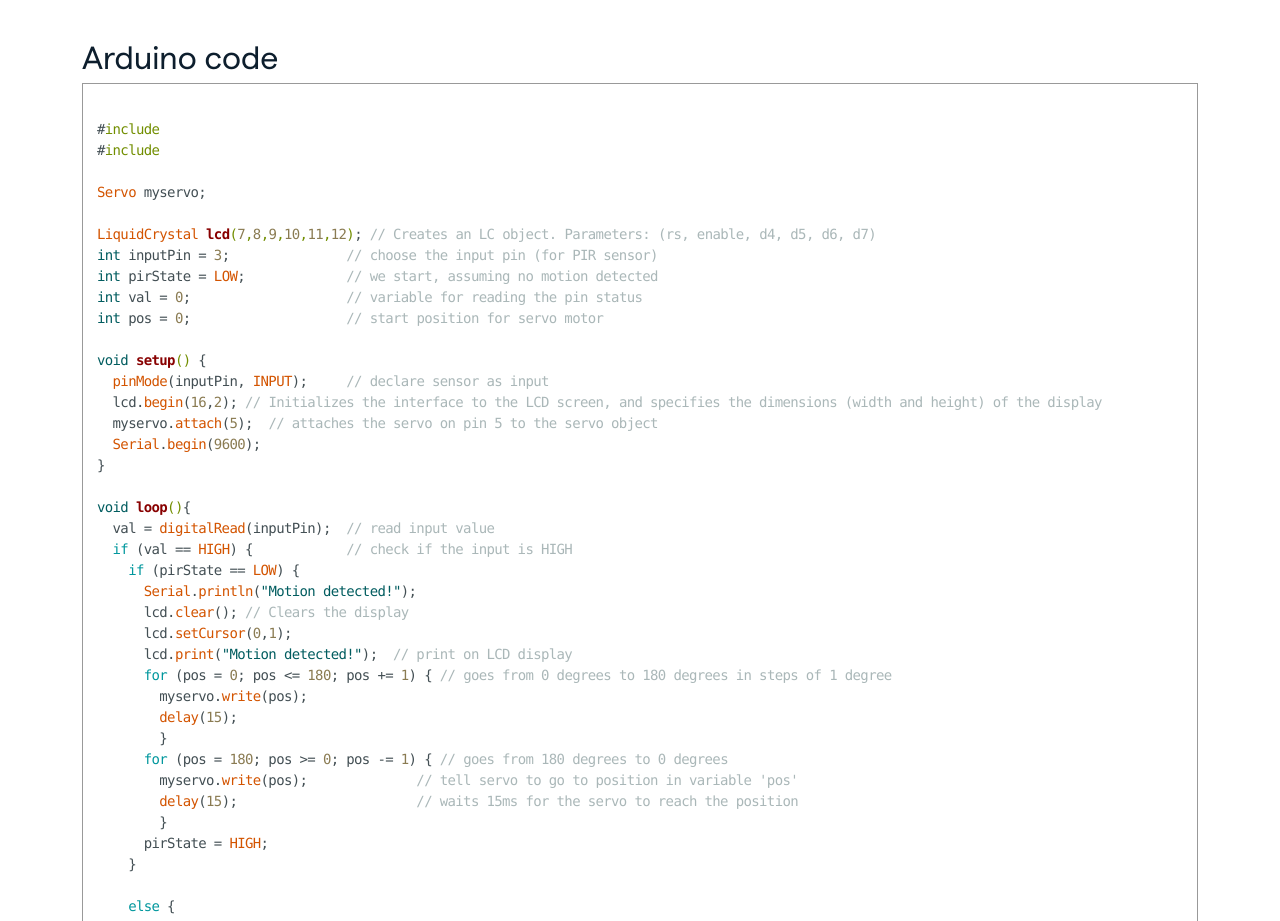
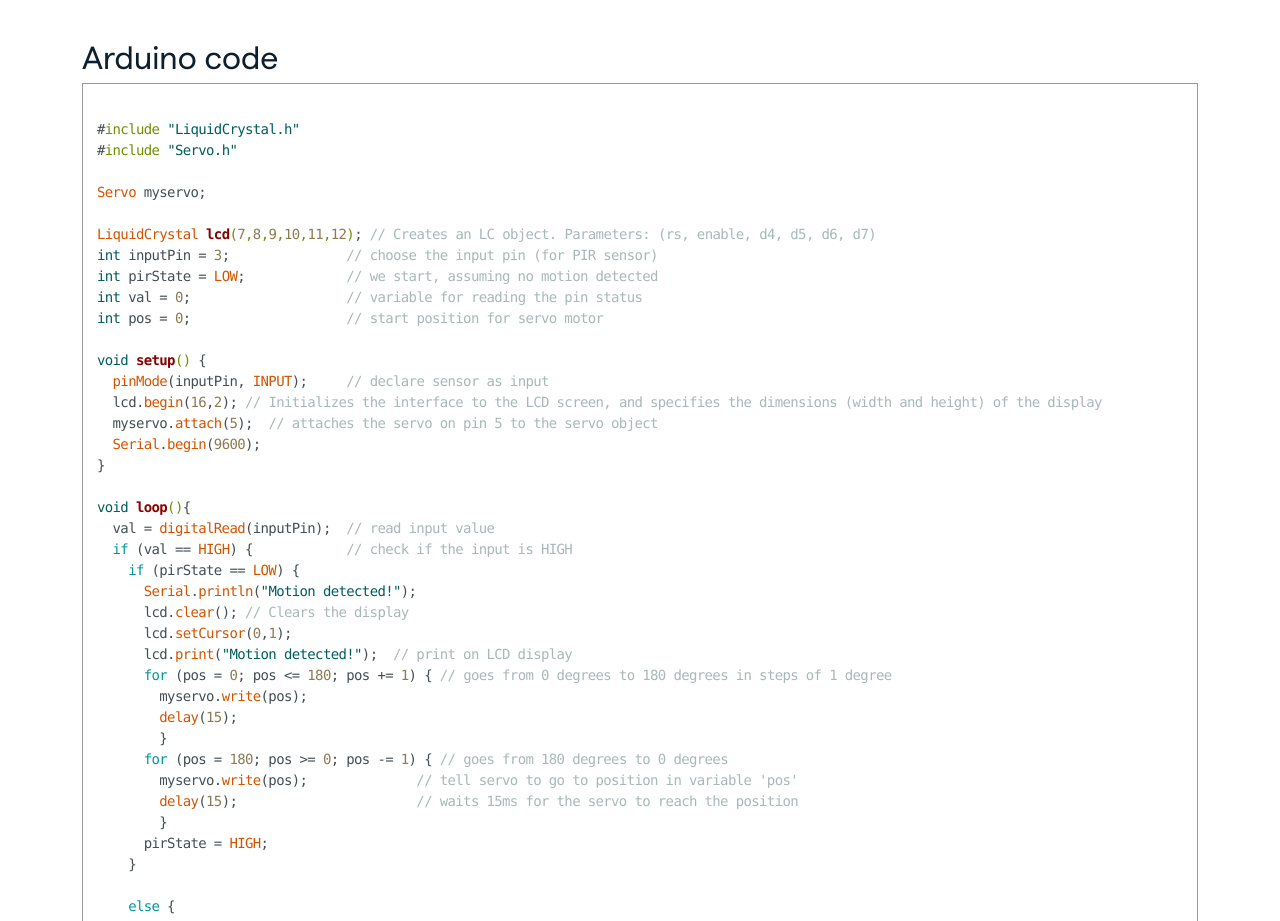
Before and after one commit to tkaminsky/PS70-alt, a plain HTML site: page 05_index.html in a window 1280 px wide. Shown: the part 960-1881 px from the top of the page. Drawn offline with nearby package versions, Linux system fonts and the light colour scheme; a web font is replaced by a local one.

Commit message:
Update 05_index.html

```diff
--- a/05_index.html
+++ b/05_index.html
@@ -131,8 +131,8 @@
           <div class="col-md-12" data-aos="fade-up" data-aos-delay="50">
             <h2>Arduino code</h2>
             <pre><code class="language-arduino">
-#include <LiquidCrystal.h>
-#include <Servo.h>
+#include "LiquidCrystal.h"
+#include "Servo.h"
 
 Servo myservo;
 
```
